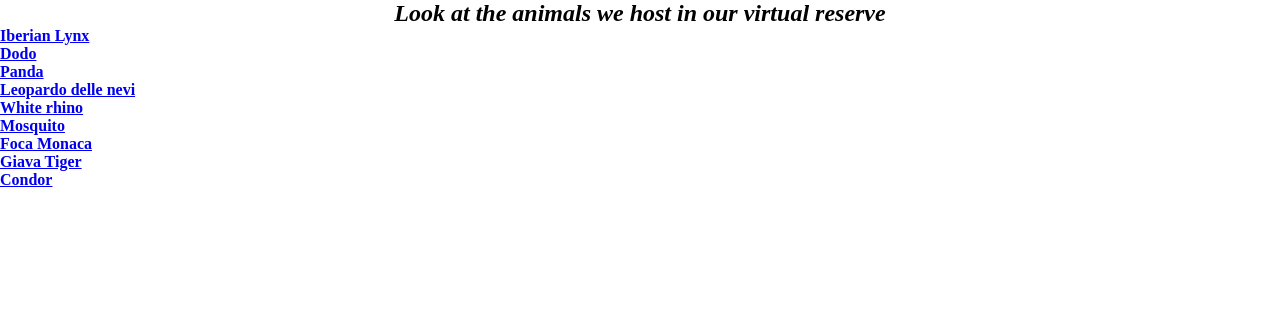
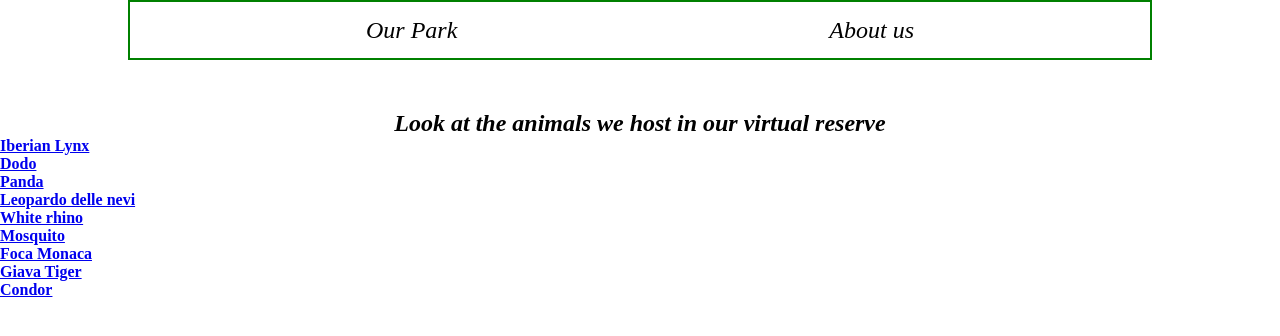
Before and after one commit to diopmorfall/angular-tutorial, an Angular app: page /home in a window 1280 px wide. Shown: the top 336 px of the page. Built offline with nearby package versions, Linux system fonts and the light colour scheme.

Commit message:
Routing added, and updating of the overall style

```diff
--- a/src/app/app-routing.module.ts
+++ b/src/app/app-routing.module.ts
@@ -1,10 +1,13 @@
 import { NgModule } from '@angular/core';
 import { RouterModule, Routes } from '@angular/router';
 import { HomePageComponent } from './components/home-page/home-page.component';
+import { AboutUsComponent } from './components/about-us/about-us.component';
 
 const routes: Routes = [
   { path: 'home', component: HomePageComponent },
   { path: '', pathMatch: 'full', redirectTo: 'home' },
+  // { path: 'animals/:animalId', component: AnimalDetails},
+  { path: 'about-us', component: AboutUsComponent }
 ];
 
 @NgModule({
--- a/src/app/app.component.html
+++ b/src/app/app.component.html
@@ -1,2 +1,3 @@
+<app-navbar></app-navbar>
 
 <router-outlet></router-outlet>
--- a/src/app/app.component.scss
+++ b/src/app/app.component.scss
@@ -0,0 +1,7 @@
+:host{
+    width: 80%;
+    margin: auto;
+}
+app-navbar{
+    margin-bottom: 50px;
+}
--- a/src/app/app.module.ts
+++ b/src/app/app.module.ts
@@ -4,11 +4,15 @@ import { BrowserModule } from '@angular/platform-browser';
 import { AppRoutingModule } from './app-routing.module';
 import { AppComponent } from './app.component';
 import { HomePageComponent } from './components/home-page/home-page.component';
+import { NavbarComponent } from './components/navbar/navbar.component';
+import { AboutUsComponent } from './components/about-us/about-us.component';
 
 @NgModule({
   declarations: [
     AppComponent,
-    HomePageComponent
+    HomePageComponent,
+    NavbarComponent,
+    AboutUsComponent
   ],
   imports: [
     BrowserModule,
```
